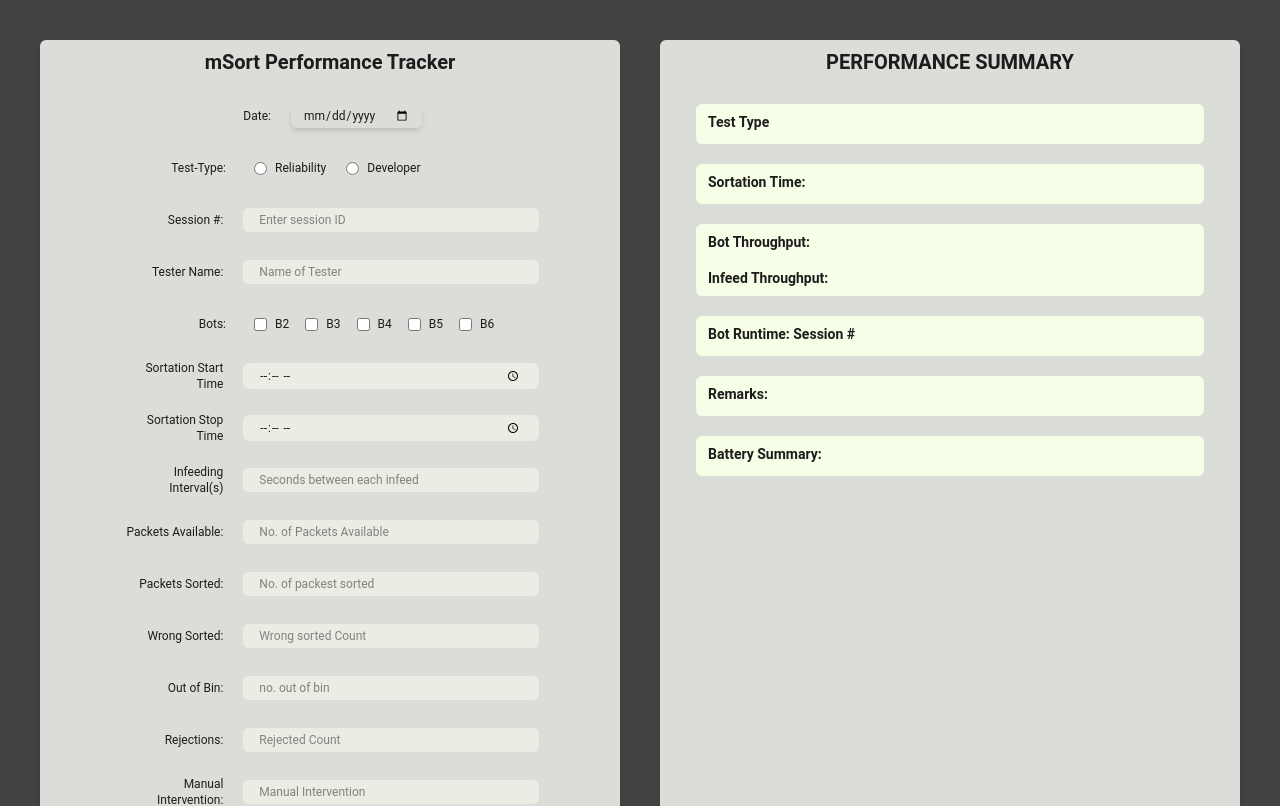
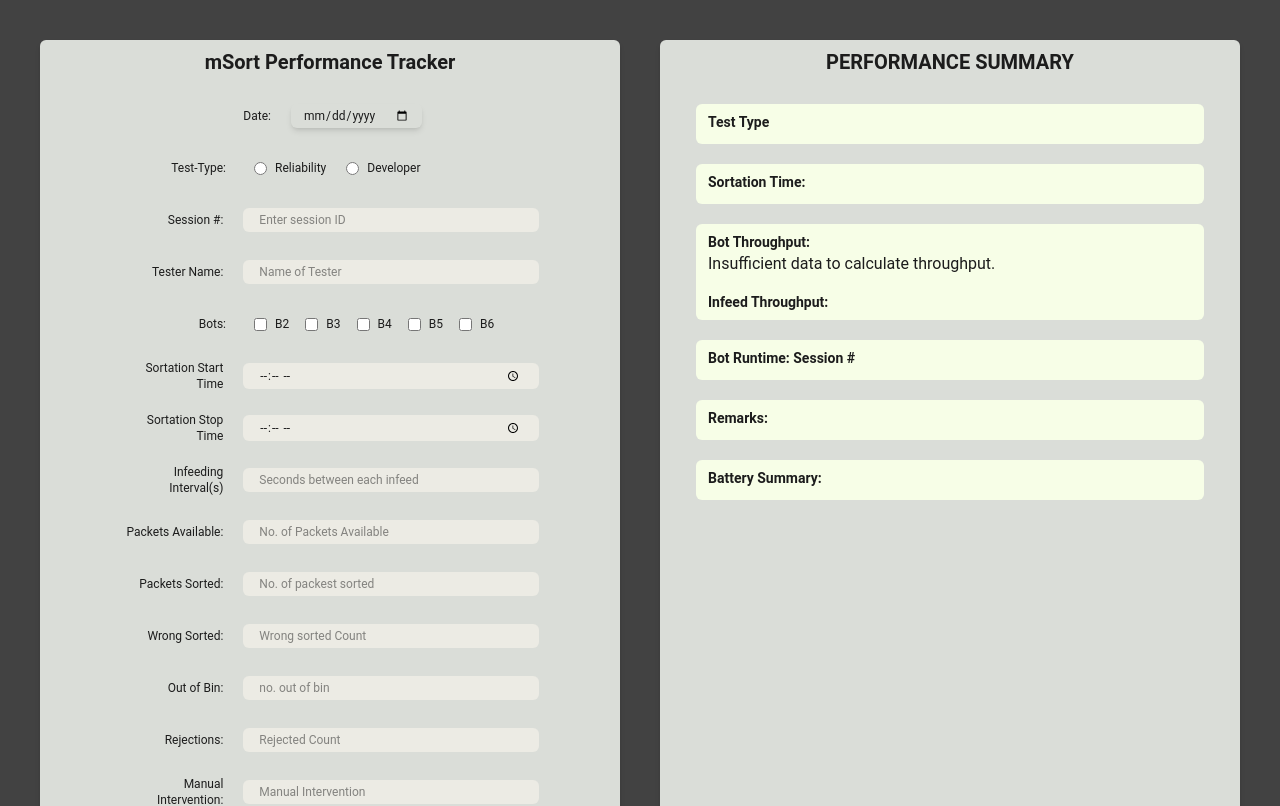
Before and after one commit to Mayoogh/Throughput_Calculator-main, a React (Vite) app: page / in a window 1280 px wide. Shown: the top 806 px of the page. Built offline with nearby package versions, Linux system fonts and the light colour scheme.

Commit message:
optimize

```diff
--- a/src/Parts/Inner/Partthree.tsx
+++ b/src/Parts/Inner/Partthree.tsx
@@ -5,20 +5,55 @@ import { useSelector } from "react-redux";
 export const PartThree = () => {
   const test = useSelector((state: RootState) => state.test);
   const [infeedThroughput, setInfeedThroughput] = useState<number | null>(0);
+  const [botThroughput, setBotThroughput] = useState<{
+    includingErrors: number | null;
+    excludingErrors: number | null;
+  }>({ includingErrors: null, excludingErrors: null });
 
   useEffect(() => {
     if (Number(test.interval) > 0) {
-      setInfeedThroughput(Number((3600 / Number(test.interval)).toFixed(3)));
+      setInfeedThroughput(Number((3600 / Number(test.interval)).toFixed(2)));
     } else {
       setInfeedThroughput(null);
     }
   }, [test.interval]);
 
+  useEffect(() => {
+    const startTime = test.startTime ? new Date(`1970-01-01T${test.startTime}:00`) : null;
+    const stopTime = test.stopTime ? new Date(`1970-01-01T${test.stopTime}:00`) : null;
+
+    if (startTime && stopTime && stopTime > startTime) {
+      const totalTimeInHours = (stopTime.getTime() - startTime.getTime()) / (1000 * 60 * 60); // Convert milliseconds to hours
+      const totalParcelsProcessed = Number(test.sortedPackets) || 0;
+      const errors =
+        (Number(test.wrongSorted) || 0) +
+        (Number(test.outOfBin) || 0) +
+        (Number(test.rejections) || 0);
+
+      const includingErrors = totalParcelsProcessed / totalTimeInHours;
+      const excludingErrors = (totalParcelsProcessed - errors) / totalTimeInHours;
+
+      setBotThroughput({
+        includingErrors: Number(includingErrors.toFixed(2)),
+        excludingErrors: Number(excludingErrors.toFixed(2)),
+      });
+    } else {
+      setBotThroughput({ includingErrors: null, excludingErrors: null });
+    }
+  }, [test.startTime, test.stopTime, test.sortedPackets, test.wrongSorted, test.outOfBin, test.rejections]);
+
   return (
     <div className="px-3 py-2 flex flex-col gap-4">
       <div className="set-1">
         <h2 className="text-sm font-bold">Bot Throughput:</h2>
-        <h3>{test.remarks}</h3>
+        {botThroughput.includingErrors !== null && botThroughput.excludingErrors !== null ? (
+          <>
+            <h3>Including Errors: {botThroughput.includingErrors} pph</h3>
+            <h3>Excluding Errors: {botThroughput.excludingErrors} pph</h3>
+          </>
+        ) : (
+          <h3>Insufficient data to calculate throughput.</h3>
+        )}
       </div>
       <div className="set-2">
         <h2 className="text-sm font-bold">Infeed Throughput:</h2>
```
